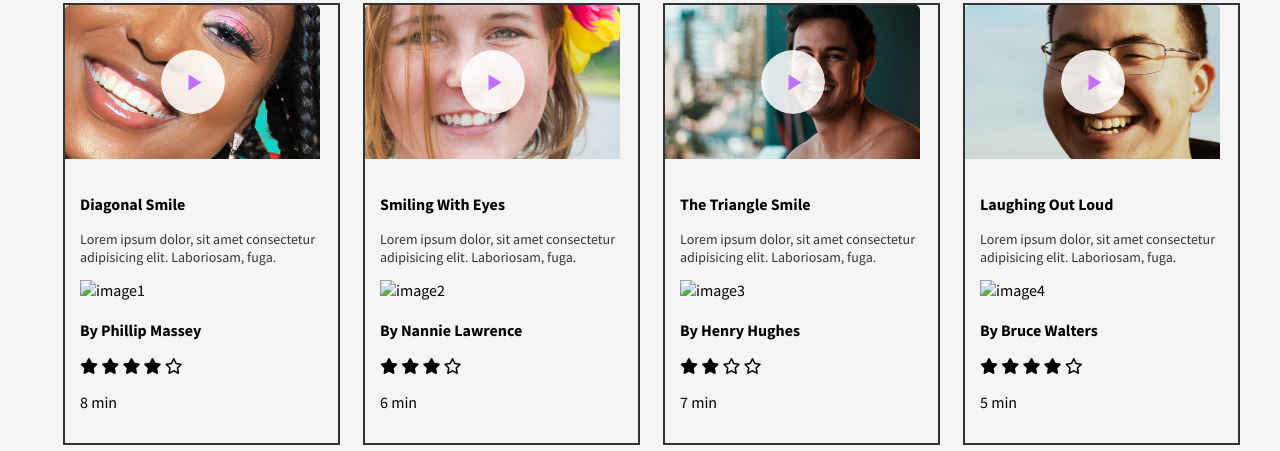
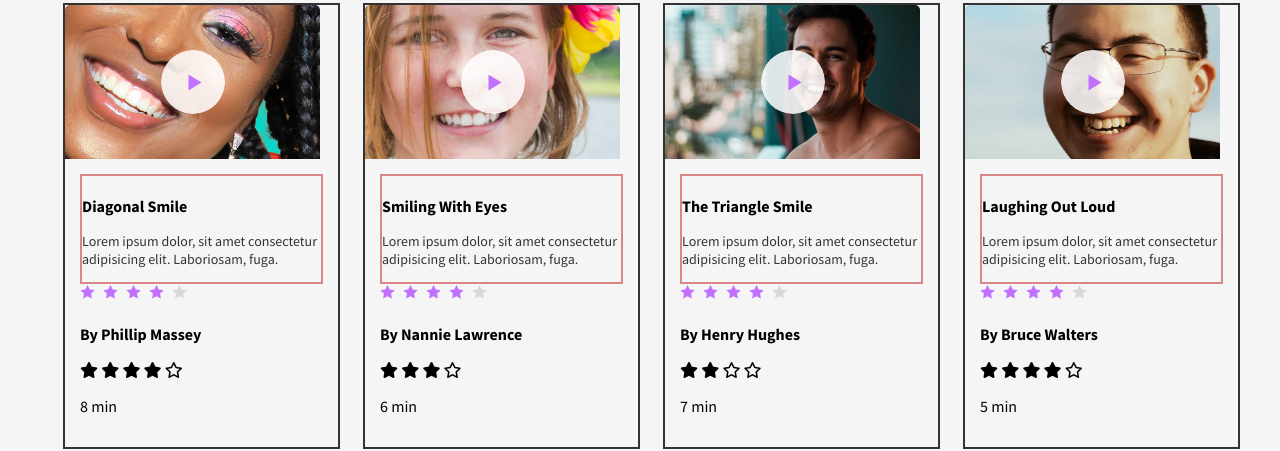
Before and after one commit to getishe/alx_html_css, a plain HTML site: page index.html in a window 1280 px wide. Shown: the part 1558-2009 px from the top of the page. Drawn offline with Linux system fonts and the light colour scheme; files whose address does not match are found by name; a web font is replaced by a local one.

Commit message:
file updated

```diff
--- a/index.html
+++ b/index.html
@@ -121,11 +121,13 @@
 
                     <div class="author">
                         <h3>diagonal smile</h3>
+
                         <p>Lorem ipsum dolor, sit amet consectetur adipisicing elit. Laboriosam, fuga.</p>
-                        <img src="images/image1.jpg" alt="image1">
+                    </div>
+                        <img src="/assets/2d6ece16dd7ab4ed2701047586bc80f0cb68835c/CSS Advanced/rating.png" alt="image1">
                         <h3>by Phillip Massey</h3>
 
-                    </div>
+
                     <div class="rating">
                         <div class="stars">
                             <i class="fa-solid fa-star"></i>
@@ -149,11 +151,13 @@
 
                     <div class="author">
                         <h3>smiling with eyes</h3>
+
                         <p>Lorem ipsum dolor, sit amet consectetur adipisicing elit. Laboriosam, fuga.</p>
-                        <img src="images/image2.jpg" alt="image2">
+                    </div>
+                        <img src="/assets/2d6ece16dd7ab4ed2701047586bc80f0cb68835c/CSS Advanced/rating.png" alt="image2">
                         <h3>by Nannie Lawrence</h3>
 
-                    </div>
+
                     <div class="rating">
                         <div class="stars">
                             <i class="fa-solid fa-star"></i>
@@ -177,10 +181,10 @@
                         <div class="author">
                             <h3>the triangle smile</h3>
                             <p>Lorem ipsum dolor, sit amet consectetur adipisicing elit. Laboriosam, fuga.</p>
-                            <img src="images/image3.jpg" alt="image3">
-                            <h3>by Henry Hughes</h3>
+                        </div>
 
-                        </div>
+                        <img src="/assets/2d6ece16dd7ab4ed2701047586bc80f0cb68835c/CSS Advanced/rating.png" alt="image3">
+                        <h3>by Henry Hughes</h3>
                         <div class="rating">
                             <div class="stars">
                                 <i class="fa-solid fa-star"></i>
@@ -204,10 +208,11 @@
                         <div class="author">
                             <h3>laughing out loud</h3>
                             <p>Lorem ipsum dolor, sit amet consectetur adipisicing elit. Laboriosam, fuga.</p>
-                            <img src="images/image4.jpg" alt="image4">
-                            <h3>by Bruce Walters</h3>
+
 
                         </div>
+                        <img src="/assets/2d6ece16dd7ab4ed2701047586bc80f0cb68835c/CSS Advanced/rating.png" alt="image4">
+                        <h3>by Bruce Walters</h3>
                         <div class="rating">
                             <div class="stars">
                             <i class="fa-solid fa-star"></i>
--- a/styles.css
+++ b/styles.css
@@ -356,9 +356,11 @@ align-items: center;
   align-items: center;
 
 } */
+.author{
+  border: 2px solid #d88686;
+}
+.author p{
 
-.author p{
-  /* border: 2px solid #d88686; */
   /* padding: 6px;  */
   font-size: 14px;
   color: #333;
```
